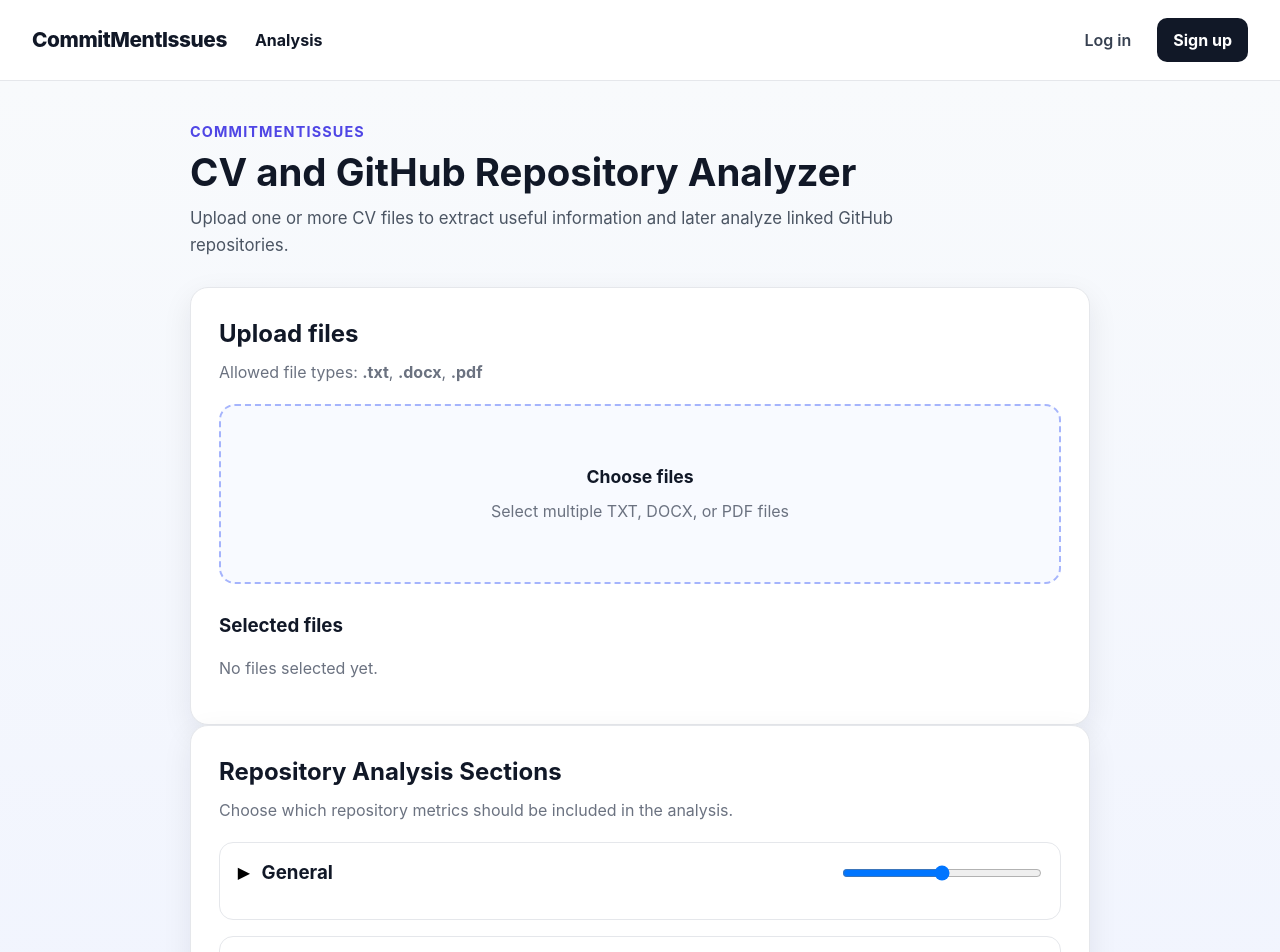
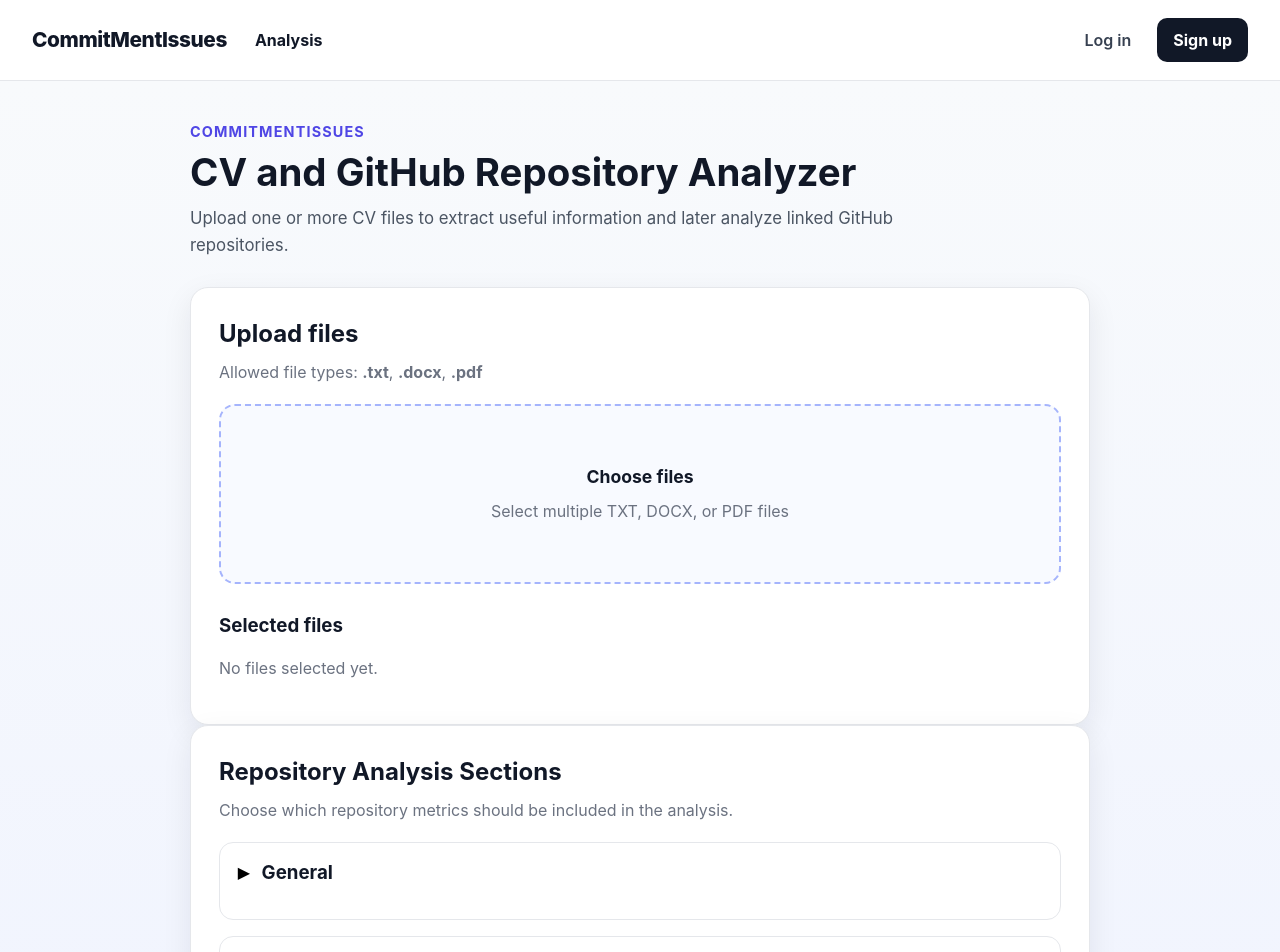
Before and after one commit to Igor-Ljucovic/CommitMentIssues, a React app in the folder frontend/: page /analysis in a window 1280 px wide. Shown: the top 952 px of the page. Built offline with nearby package versions, Linux system fonts and the light colour scheme; the HTML template or start-up script is replaced by a standard one.

Commit message:
feat: remove weight configuration from categories (subcategories still have them)

```diff
--- a/frontend/src/components/AnalysisCategoryCard.tsx
+++ b/frontend/src/components/AnalysisCategoryCard.tsx
@@ -9,7 +9,6 @@
 
 type AnalysisCategoryCardProps = {
   category: AnalysisCategory;
-  categoryWeight: number;
   analysisSelectionsForCategory: Record<string, boolean>;
   itemWeightsForCategory: Record<string, number>;
   metricParametersForCategory: Record<
@@ -17,10 +16,6 @@
     Record<string, MetricParameterValue>
   >;
   onAnalysisItemToggle: (categoryTitle: string, itemName: string) => void;
-  onCategoryWeightChange: (
-    categoryTitle: string,
-    event: ChangeEvent<HTMLInputElement>,
-  ) => void;
   onItemWeightChange: (
     categoryTitle: string,
     itemName: string,
@@ -37,12 +32,10 @@
 
 function AnalysisCategoryCard({
   category,
-  categoryWeight,
   analysisSelectionsForCategory,
   itemWeightsForCategory,
   metricParametersForCategory,
   onAnalysisItemToggle,
-  onCategoryWeightChange,
   onItemWeightChange,
   onMetricParameterChange,
 }: AnalysisCategoryCardProps) {
@@ -204,7 +197,7 @@
             min="0"
             max="10"
             step="1"
-            value={currentItemWeight}
+            value={currentItemWeight ?? DEFAULT_WEIGHT}
             onChange={(event) =>
               onItemWeightChange(category.title, item.name, event)
             }
@@ -239,12 +232,10 @@
         style={{
           display: "flex",
           alignItems: "center",
-          justifyContent: "space-between",
-          gap: "1rem",
+          gap: "0.6rem",
           marginBottom: "1rem",
         }}
       >
-        <div style={{ display: "flex", alignItems: "center", gap: "0.6rem" }}>
         <button
           type="button"
           onClick={() => setIsCategoryExpanded((previous) => !previous)}
@@ -264,21 +255,6 @@
         <h3 style={{ margin: 0 }}>{category.title}</h3>
       </div>
 
-        <input
-          id={`category-weight-${category.title}`}
-          type="range"
-          min="0"
-          max="10"
-          step="1"
-          value={categoryWeight}
-          onChange={(event) => onCategoryWeightChange(category.title, event)}
-          style={{
-            width: "200px",
-            flexShrink: 0,
-          }}
-        />
-      </div>
-
       {isCategoryExpanded ? (
         <ul className="link-list" style={{ paddingLeft: 0, margin: 0 }}>
           {category.items.map((item) => renderItem(item))}
--- a/frontend/src/components/RepositoryAnalysisSection.tsx
+++ b/frontend/src/components/RepositoryAnalysisSection.tsx
@@ -1,8 +1,7 @@
 import type { ChangeEvent } from "react";
-import { ANALYSIS_CATEGORIES, DEFAULT_WEIGHT } from "../data/analysisCategories";
+import { ANALYSIS_CATEGORIES } from "../data/analysisCategories";
 import type {
   AnalysisSelectionState,
-  CategoryWeightsState,
   ItemWeightsState,
   MetricParametersState,
   MetricParameterValue,
@@ -11,14 +10,9 @@
 
 type RepositoryAnalysisSectionProps = {
   analysisSelections: AnalysisSelectionState;
-  categoryWeights: CategoryWeightsState;
   itemWeights: ItemWeightsState;
   metricParameters: MetricParametersState;
   onAnalysisItemToggle: (categoryTitle: string, itemName: string) => void;
-  onCategoryWeightChange: (
-    categoryTitle: string,
-    event: ChangeEvent<HTMLInputElement>,
-  ) => void;
   onItemWeightChange: (
     categoryTitle: string,
     itemName: string,
@@ -35,11 +29,9 @@
 
 function RepositoryAnalysisSection({
   analysisSelections,
-  categoryWeights,
   itemWeights,
   metricParameters,
   onAnalysisItemToggle,
-  onCategoryWeightChange,
   onItemWeightChange,
   onMetricParameterChange,
 }: RepositoryAnalysisSectionProps) {
@@ -55,14 +47,12 @@
           <AnalysisCategoryCard
             key={category.title}
             category={category}
-            categoryWeight={categoryWeights[category.title] ?? DEFAULT_WEIGHT}
             analysisSelectionsForCategory={
               analysisSelections[category.title] ?? {}
             }
             itemWeightsForCategory={itemWeights[category.title] ?? {}}
             metricParametersForCategory={metricParameters[category.title] ?? {}}
             onAnalysisItemToggle={onAnalysisItemToggle}
-            onCategoryWeightChange={onCategoryWeightChange}
             onItemWeightChange={onItemWeightChange}
             onMetricParameterChange={onMetricParameterChange}
           />
--- a/frontend/src/components/pages/AnalysisPage.tsx
+++ b/frontend/src/components/pages/AnalysisPage.tsx
@@ -6,7 +6,6 @@
 import SelectedFilesList from "../../components/SelectedFilesList";
 import type {
   AnalysisSelectionState,
-  CategoryWeightsState,
   ItemWeightsState,
   MetricParametersState,
   MetricParameterValue,
@@ -14,7 +13,6 @@
 } from "../../types";
 import {
   createInitialAnalysisSelections,
-  createInitialCategoryWeights,
   createInitialItemWeights,
   createInitialMetricParameters,
 } from "../../utils/initialState";
@@ -45,8 +43,6 @@
   const [statusMessage, setStatusMessage] = useState<string>("");
   const [analysisSelections, setAnalysisSelections] =
     useState<AnalysisSelectionState>(createInitialAnalysisSelections);
-  const [categoryWeights, setCategoryWeights] =
-    useState<CategoryWeightsState>(createInitialCategoryWeights);
   const [itemWeights, setItemWeights] =
     useState<ItemWeightsState>(createInitialItemWeights);
   const [metricParameters, setMetricParameters] =
@@ -194,7 +190,6 @@
 
       if (Object.keys(selectedSubcategories).length > 0) {
         payload[categoryName] = {
-          weight: categoryWeights[categoryName] ?? 5,
           subcategories: selectedSubcategories,
         };
       }
@@ -322,18 +317,6 @@
     }));
   };
 
-  const handleCategoryWeightChange = (
-    categoryTitle: string,
-    event: ChangeEvent<HTMLInputElement>,
-  ) => {
-    const weight = Number(event.target.value);
-
-    setCategoryWeights((previousWeights) => ({
-      ...previousWeights,
-      [categoryTitle]: weight,
-    }));
-  };
-
   const handleItemWeightChange = (
     categoryTitle: string,
     itemName: string,
@@ -399,11 +382,9 @@
 
         <RepositoryAnalysisSection
           analysisSelections={analysisSelections}
-          categoryWeights={categoryWeights}
           itemWeights={itemWeights}
           metricParameters={metricParameters}
           onAnalysisItemToggle={handleAnalysisItemToggle}
-          onCategoryWeightChange={handleCategoryWeightChange}
           onItemWeightChange={handleItemWeightChange}
           onMetricParameterChange={handleMetricParameterChange}
         />
```
Lines whose indentation alone changed are shown as unchanged.
